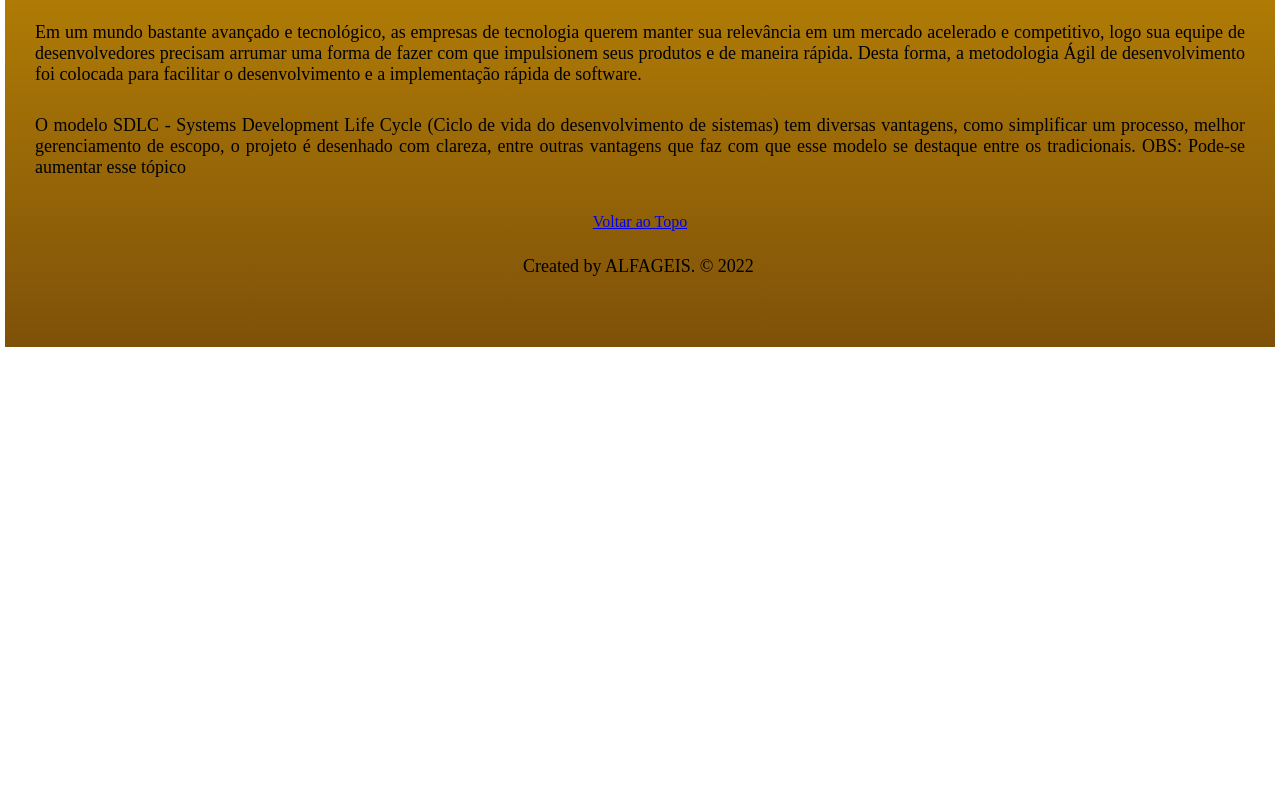
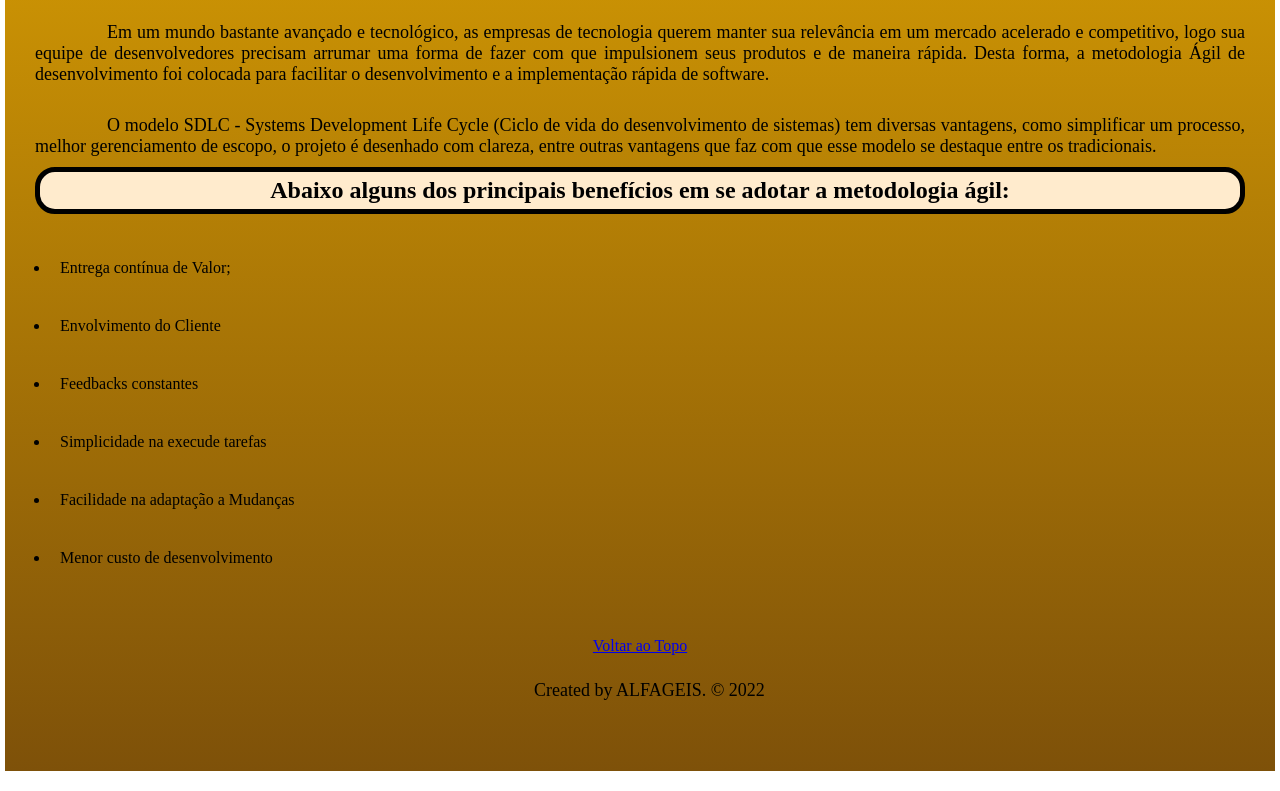
Before and after one commit to GabrielFormoso/ALFAGEIS-PCA, a plain HTML site: page vantagens.html in a window 1280 px wide. Shown: the part 566-1357 px from the top of the page. Before the commit the page ends 933 px from the top, so only its background shows below. Drawn offline with Linux system fonts and the light colour scheme.

Commit message:
Arremates FInais

```diff
--- a/style.css
+++ b/style.css
@@ -82,12 +82,13 @@ a:hover{
 footer {
     align-content: center;
     margin: 10px;
-    padding-left: 40%;
-    padding-right: 40%;
+    padding-left: 35%;
+    padding-right: 35%;
     text-align: center;
     padding-bottom: 5px;
     margin: 20px auto;
     width: 100%;
+    text-indent: none;
 
 }
 
@@ -96,6 +97,7 @@ p {
     margin: 0;
     margin-top: 20px;
     font-size: large;
+    text-indent:4em;
 }
 
 img{
--- a/vantagens.html
+++ b/vantagens.html
@@ -32,9 +32,19 @@
     <p>O modelo SDLC -  Systems Development Life Cycle (Ciclo de vida do desenvolvimento de sistemas)
     tem diversas vantagens, como simplificar um processo, melhor gerenciamento de escopo,
     o projeto é desenhado com clareza, entre outras vantagens que faz com que esse modelo se
-    destaque entre os tradicionais. OBS: Pode-se aumentar esse tópico
+    destaque entre os tradicionais.
   </p>
+   <h2>Abaixo alguns dos principais benefícios em se adotar a metodologia ágil:</h2>
 
+   <ul>
+      <li>Entrega contínua de Valor;</li>
+      <li>Envolvimento do Cliente</li>
+      <li>Feedbacks constantes</li>
+      <li>Simplicidade na execude tarefas</li>
+      <li>Facilidade na adaptação a Mudanças</li>
+      <li>Menor custo de desenvolvimento</li>
+
+   </ul>
 
   <footer>
     <a href="#header">Voltar ao Topo</a>
```
Also changed, not shown: fases.html (+1 -1 lines).
